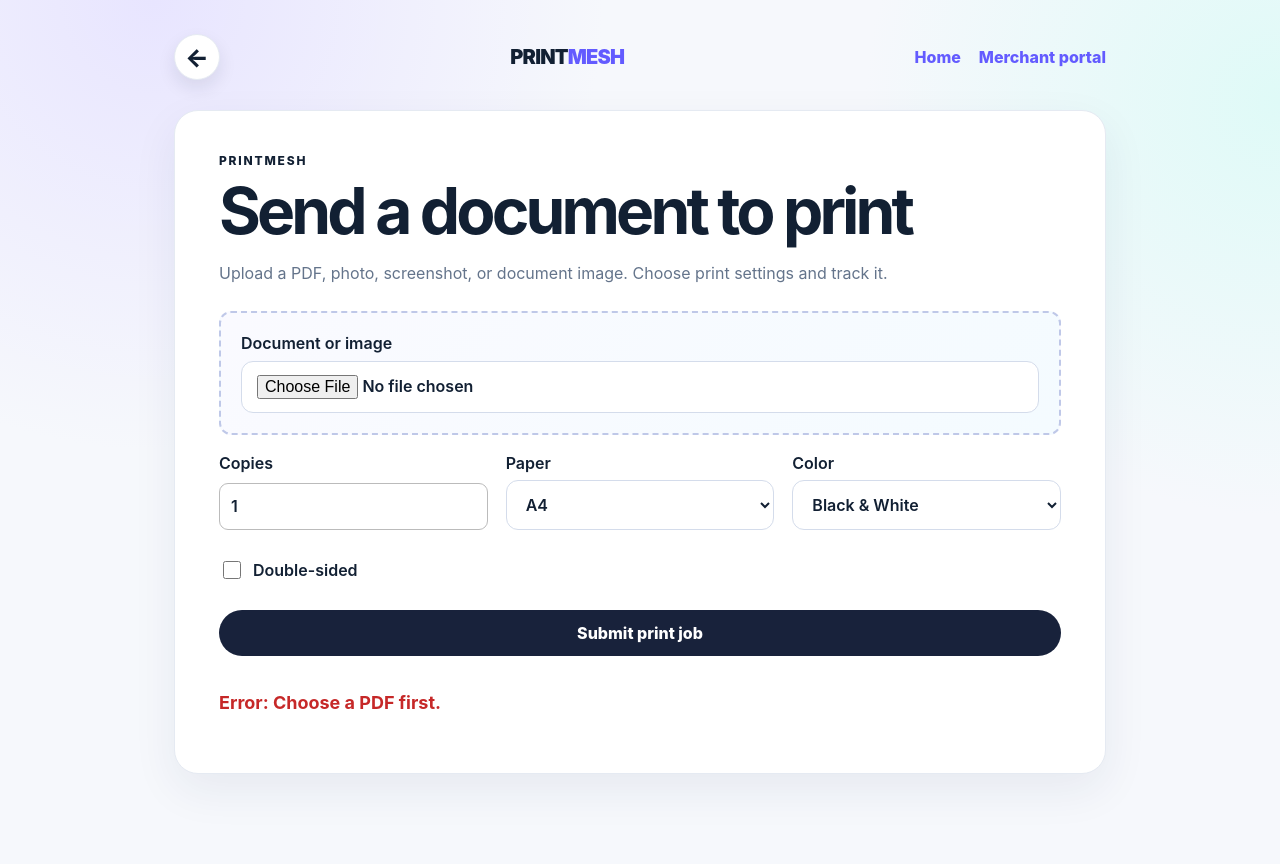
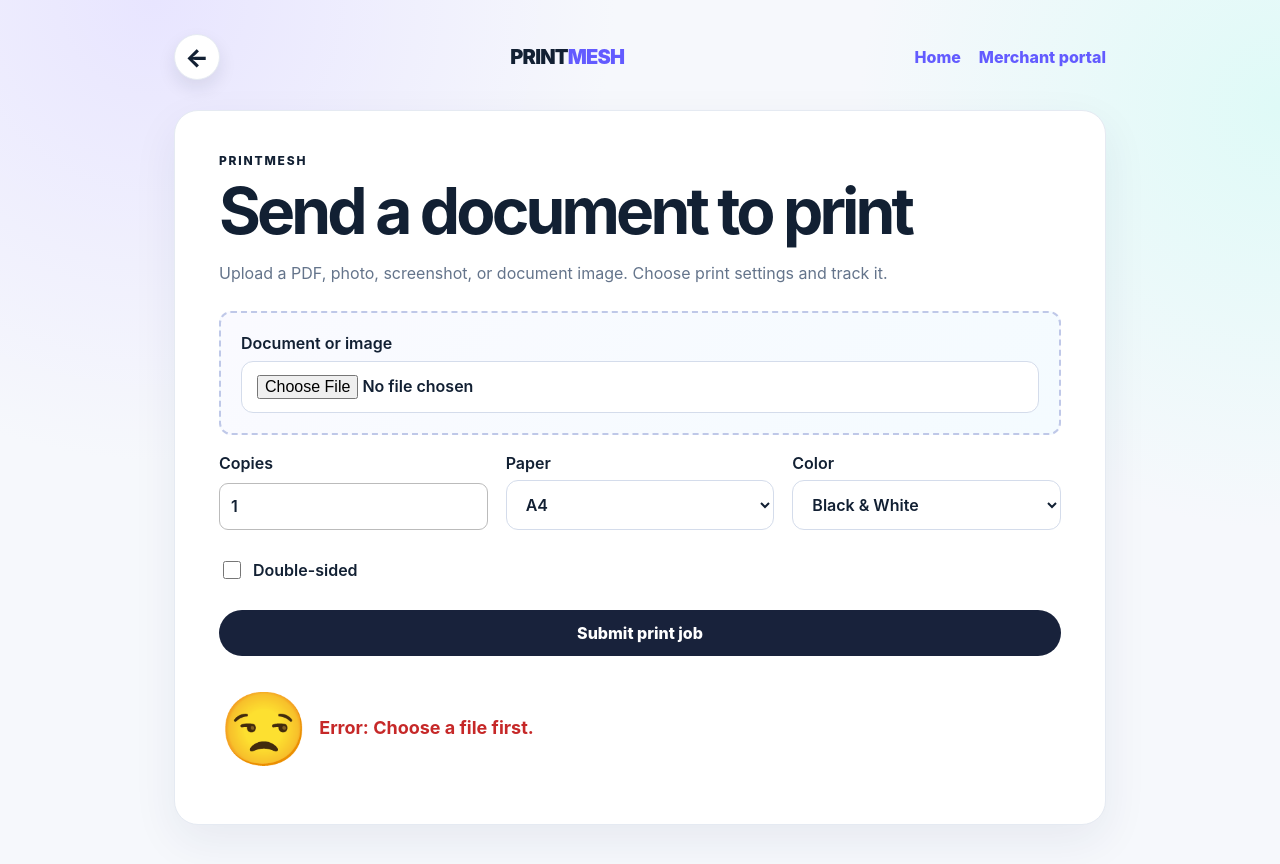
Before and after one commit to akshith-png/PrintMesh, a Next.js app in the folder apps/web/: page /s/00000000-0000-0000-0000-000000000001 in a window 1280 px wide. Both pictures are taken after a click on the button "Submit print job". Shown: the top 864 px of the page. Built offline with nearby package versions, Linux system fonts and the light colour scheme.

Commit message:
Use generic file wording and reactions

```diff
--- a/apps/web/src/app/s/[merchantId]/page.tsx
+++ b/apps/web/src/app/s/[merchantId]/page.tsx
@@ -4,6 +4,8 @@ import { FormEvent, useState } from "react";
 import { useParams, useRouter } from "next/navigation";
 import Link from "next/link";
 import { BackButton } from "@/components/BackButton";
+
+const errorReactions = ["😒", "🤦‍♂️", "🤦‍♀️", "🤷‍♂️", "🫤"];
 
 export default function MerchantPrintPage() {
   const params = useParams<{ merchantId: string }>();
@@ -16,12 +18,13 @@ export default function MerchantPrintPage() {
   const [busy, setBusy] = useState(false);
   const [message, setMessage] = useState("");
   const [messageError, setMessageError] = useState(false);
+  const [errorReaction, setErrorReaction] = useState("");
   const [previewUrl, setPreviewUrl] = useState("");
   const [submitted, setSubmitted] = useState(false);
 
   async function submit(event: FormEvent) {
     event.preventDefault();
-    if (!file) { setMessageError(true); setMessage("Choose a PDF first."); return; }
+    if (!file) { setMessageError(true); setErrorReaction(errorReactions[(errorReactions.indexOf(errorReaction) + 1) % errorReactions.length]); setMessage("Choose a file first."); return; }
     setBusy(true); setMessageError(false); setMessage("");
     const form = new FormData();
     form.append("file", file);
@@ -40,7 +43,7 @@ export default function MerchantPrintPage() {
       }
       else { setMessageError(false); setMessage(data.message ?? "PDF validated."); }
     } catch (error) {
-      setMessageError(true); setMessage(error instanceof Error ? error.message : "Could not submit print job.");
+      setMessageError(true); setErrorReaction(errorReactions[(errorReactions.indexOf(errorReaction) + 1) % errorReactions.length]); setMessage(error instanceof Error ? error.message : "Could not submit print job.");
     } finally { setBusy(false); }
   }
 
@@ -61,7 +64,7 @@ export default function MerchantPrintPage() {
           </div>
           <label className="check"><input type="checkbox" checked={duplex} onChange={(e) => setDuplex(e.target.checked)} /> Double-sided</label>
           <button disabled={busy || submitted}>{busy ? "Sending to store..." : submitted ? "Print job accepted" : "Submit print job"}</button>
-          {message && <p className={messageError ? "error" : "message"} role={messageError ? "alert" : undefined}>{messageError ? `Error: ${message}` : message}</p>}
+          {message && <p className={messageError ? "error" : "message"} role={messageError ? "alert" : undefined}>{messageError && <span className="error-reaction" aria-hidden="true">{errorReaction}</span>}{messageError ? `Error: ${message}` : message}</p>}
         </form>
         {submitted && <div className="print-confirm" role="status"><div className="printer-animation"><span className="paper-sheet" /></div><strong>Your document is on its way</strong><span>Opening live tracking…</span></div>}
       </section>
```
